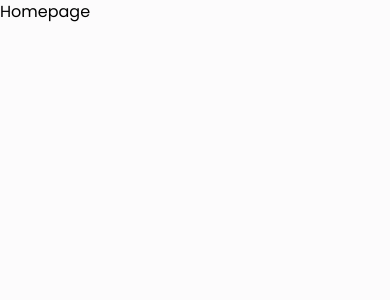
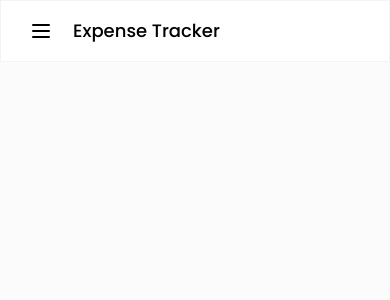
Before and after one commit to duranginethmini/spendy-expenseTracker-frontend, a React (Vite) app in the folder budget-tracker/: page /dashboard in a window 390 px wide. Shown: the top 300 px of the page. Built offline with nearby package versions, Linux system fonts and the light colour scheme.

Commit message:
" sidebar created "

```diff
--- /dev/null
+++ b/budget-tracker/src/components/layouts/DashboardLayout.jsx
@@ -0,0 +1,24 @@
+import React, { useContext } from 'react';
+import Navbar  from "./Navbar.jsx";
+import { UserContext } from "../../context/UserContext.jsx";
+import { Sidemenu } from "./Sidemenu.jsx";
+
+const DashboardLayout = ({ children, activeMenu }) => {
+    const { user } = useContext(UserContext);
+    return (
+        <div className="">
+            <Navbar activeMenu={activeMenu} />
+
+            {user && (
+                <div className="flex">
+                    <div className="max-[1080px]:hidden">
+                        <Sidemenu activeMenu={activeMenu} />
+                    </div>
+                    <div className="grow mx-5">{children}</div>
+                </div>
+            )}
+        </div>
+    )
+}
+
+export default DashboardLayout;
--- /dev/null
+++ b/budget-tracker/src/components/layouts/Navbar.jsx
@@ -0,0 +1,28 @@
+import React from 'react';
+import { HiOutlineMenu, HiOutlineX } from "react-icons/hi";
+import Sidemenu from './Sidemenu.jsx';
+
+const Navbar = ({ activeMenu }) => {
+    const [openSideMenu, setOpenSideMenu] = React.useState(false);
+
+    return (
+        <div className="flex gap-5 bg-white border border-b border-gray-200/50 backdrop-blur-[2px] py-4 px-7 sticky top-0 z-30">
+            {/* Mobile Menu Toggle Button */}
+            <button className="block lg:hidden text-black" onClick={() => setOpenSideMenu(!openSideMenu)}>
+                {openSideMenu ? <HiOutlineX className="text-2xl" /> : <HiOutlineMenu className="text-2xl" />}
+            </button>
+
+            {/* App Title */}
+            <h2 className="text-lg font-medium text-black">Expense Tracker</h2>
+
+            {/* Mobile Sidebar */}
+            {openSideMenu && (
+                <div className="fixed top-[61px] left-0 w-full h-screen bg-white shadow-md z-40">
+                    <Sidemenu activeMenu={activeMenu} />
+                </div>
+            )}
+        </div>
+    );
+};
+
+export default Navbar;
--- /dev/null
+++ b/budget-tracker/src/components/layouts/Sidemenu.jsx
@@ -0,0 +1,6 @@
+export function Sidemenu() {
+    return (
+        <div>Side bar</div>
+    )
+}
+export default Sidemenu
--- a/budget-tracker/src/pages/auth/Signup.jsx
+++ b/budget-tracker/src/pages/auth/Signup.jsx
@@ -7,6 +7,7 @@
 import axiosInstance from "../../utils/axiosInstance.js";
 import {API_PATHS} from "../../utils/apiPath.js";
 import {UserContext} from "../../context/UserContext.jsx";
+import uploadImage from "../../utils/uploadImage.js";
 
 const Signup = () => {
     const [profilePic, setProfilePic] = useState(null);
@@ -47,7 +48,8 @@
             const response = await axiosInstance.post(API_PATHS.AUTH.REGISTER, {
                 fullName,
                 email,
-                password
+                password,
+                profileImageUrl
             });
             const { token, user } = response.data;
             if (token) {
--- a/budget-tracker/src/pages/dashboard/Homepage.jsx
+++ b/budget-tracker/src/pages/dashboard/Homepage.jsx
@@ -1,8 +1,14 @@
-import React  from "react";
+import React from "react";
+import DashboardLayout from "../../components/layouts/DashboardLayout.jsx";
 
 const Home = () => {
     return (
-        <div>Homepage</div>
-    )
-}
+        <DashboardLayout activeMenu="Dashboard">
+            <div className="my-5 mx-auto w-full text-center text-gray-600">
+                Welcome to your Expense Tracker Dashboard!
+            </div>
+        </DashboardLayout>
+    );
+};
+
 export default Home;
--- a/budget-tracker/src/utils/uploadImage.js
+++ b/budget-tracker/src/utils/uploadImage.js
@@ -1,13 +1,12 @@
-import {API_PATHS} from "./apiPath.js";
+import { API_PATHS } from "./apiPath.js";
 import axiosInstance from "./axiosInstance.js";
 
 const uploadImage = async (imageFile) => {
     const formData = new FormData();
-    //append image file to the form data
     formData.append("image", imageFile);
 
     try {
-        const response = await axiosInstance(API_PATHS.IMAGE.UPLOAD_IMAGE, formData, {
+        const response = await axiosInstance.post(API_PATHS.IMAGE.UPLOAD_IMAGE, formData, {
             headers: {
                 'Content-Type': 'multipart/form-data',
             },
```
